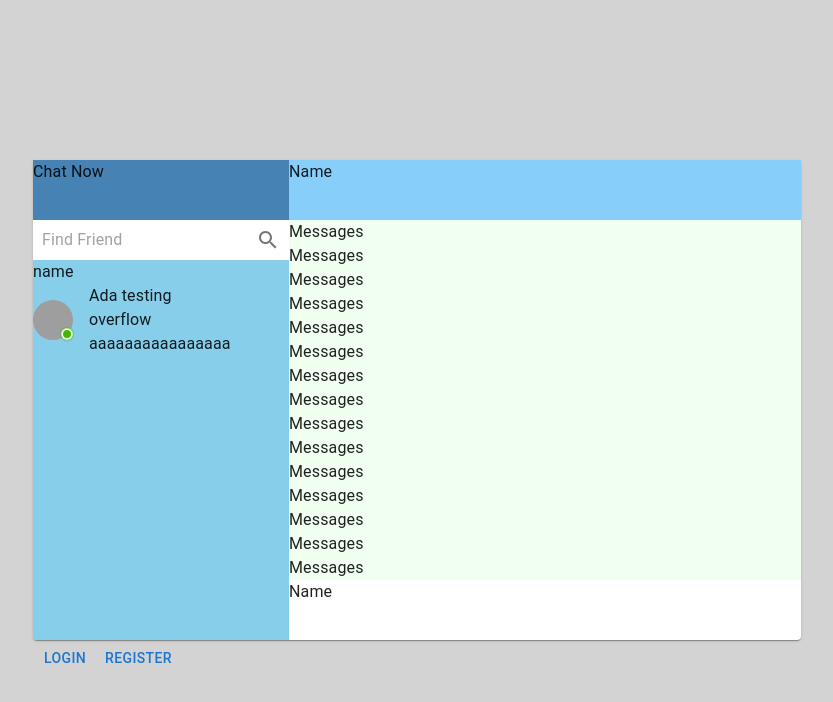
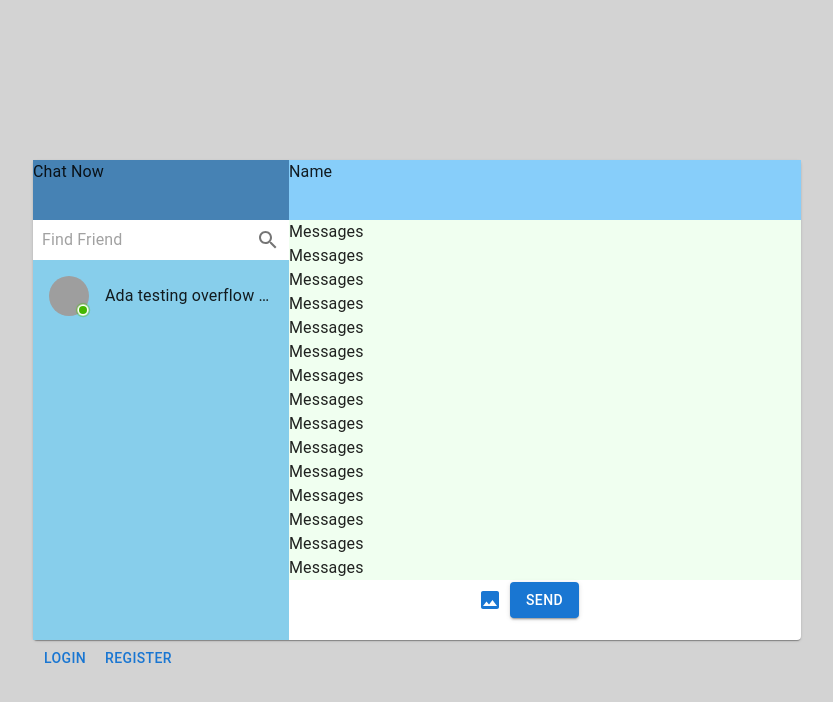
Before and after one commit to kanemds/live-chat, a React (Create React App) app: page / in a window 1280 px wide. Shown: the top 702 px of the page, without its empty margins (223-1056 px from the left). Built offline with nearby package versions, Linux system fonts and the light colour scheme; grey boxes are pictures that could not be loaded.

Commit message:
added send button

```diff
--- a/src/components/Chat.js
+++ b/src/components/Chat.js
@@ -12,7 +12,7 @@ const Chat = () => {
   return (
     <Paper sx={{ width: '60%', height: '60vh' }}>
       <Grid container sx={{ flexGrow: 1 }} >
-        <Grid xs={4} sm={4} sx={{ maxWidth: '300px' }}>
+        <Grid xs={4} sm={4} sx={{ maxWidth: '330px' }}>
           <FriendList />
         </Grid>
         <Grid xs={8} sm={8} md >
--- a/src/components/Friend.js
+++ b/src/components/Friend.js
@@ -37,7 +37,7 @@ const StyledBadge = styled(Badge)(({ theme }) => ({
 
 const Friend = () => {
   return (
-    <Stack direction="row" spacing={2} sx={{ maxWidth: '200px', display: 'flex', justifyContent: 'center', alignItems: 'center' }}>
+    <Stack direction="row" spacing={2} sx={{ display: 'flex', justifyContent: 'flex-start', alignItems: 'center', p: 2 }}>
       <StyledBadge
         overlap="circular"
         anchorOrigin={{ vertical: 'bottom', horizontal: 'right' }}
@@ -47,9 +47,11 @@ const Friend = () => {
       </StyledBadge>
       <Box component="div"
         sx={{
+
+          whiteSpace: 'nowrap',
           textOverflow: 'ellipsis',
           overflow: 'hidden'
-        }}>Ada testing overflow aaaaaaaaaaaaaaaa</Box>
+        }}>Ada testing overflow aaaaaaaaaaaaaaaaaaaaaaaaaaaaaaaaaaaaaaaaaaaaaaaaaaaaaaaaaaaaaaaa</Box>
     </Stack>
   )
 }
--- a/src/components/FriendList.js
+++ b/src/components/FriendList.js
@@ -23,7 +23,7 @@ const FriendList = () => {
       </Box>
       <Search />
       <Lists >
-        <Typography >name</Typography>
+
         <Friend />
       </Lists>
     </Box>
--- a/src/components/Messages.js
+++ b/src/components/Messages.js
@@ -1,6 +1,7 @@
 import React from 'react'
 import { Box, Typography, Paper } from '@mui/material'
 import styled from 'styled-components'
+import Send from './Send'
 
 const Lists = styled.div`
   height: calc(100% - 60px - 60px);
@@ -50,7 +51,7 @@ const Messages = () => {
         <Typography>Messages</Typography>
       </Lists>
       <Box sx={{ height: '60px', backgroundColor: '#whites' }}>
-        <Typography>Name</Typography>
+        <Send />
       </Box>
     </Box>
   )
--- /dev/null
+++ b/src/components/Send.js
@@ -0,0 +1,45 @@
+import { Box, IconButton, Button, Stack } from '@mui/material'
+import React, { useState } from 'react'
+import styled from 'styled-components'
+import ImageIcon from '@mui/icons-material/Image'
+
+const TextField = styled.input`
+  border:none ;
+
+`
+
+
+
+const Send = () => {
+
+  const [text, setText] = useState('')
+  const [upload, setUpload] = useState('')
+
+  const handleText = e => {
+    setText(e.target.value)
+  }
+
+  const handleImage = e => {
+    setUpload(e.target.files[0])
+  }
+
+
+
+
+  return (
+    <Box >
+      <TextField
+        type='text'
+        value={text}
+        onChange={handleText}
+      />
+      <IconButton color="primary" aria-label="upload picture" component="label">
+        <input hidden accept="image/*" type="file" />
+        <ImageIcon />
+      </IconButton>
+      <Button variant='contained'>Send</Button>
+    </Box>
+  )
+}
+
+export default Send
```
